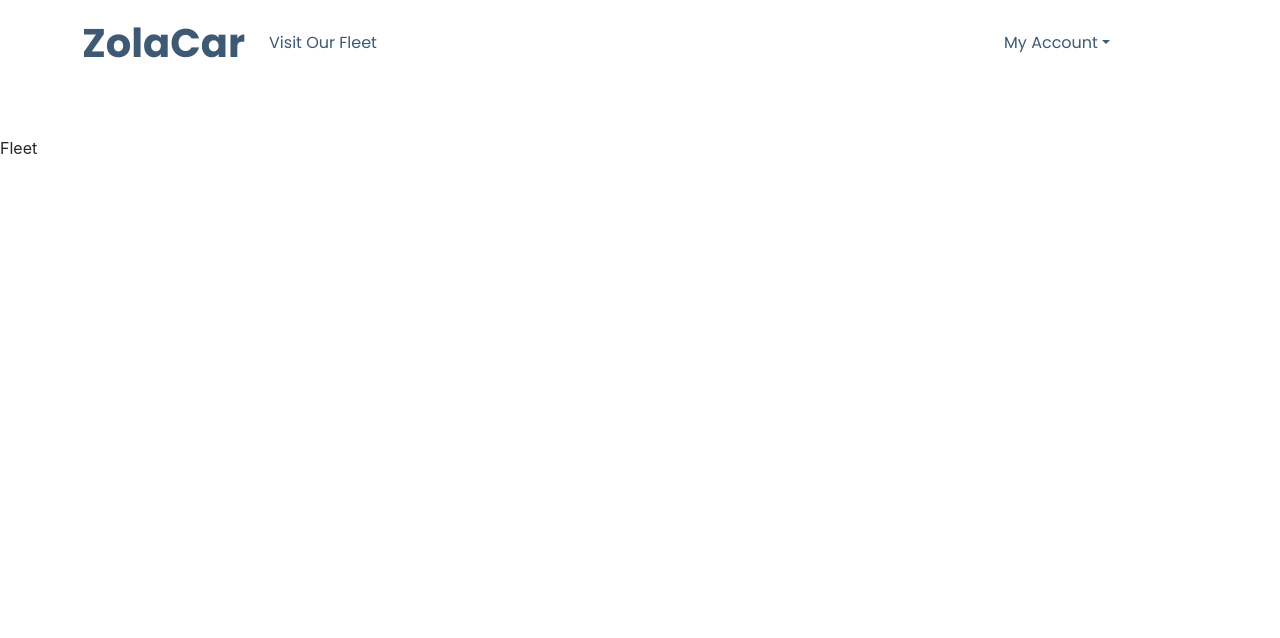
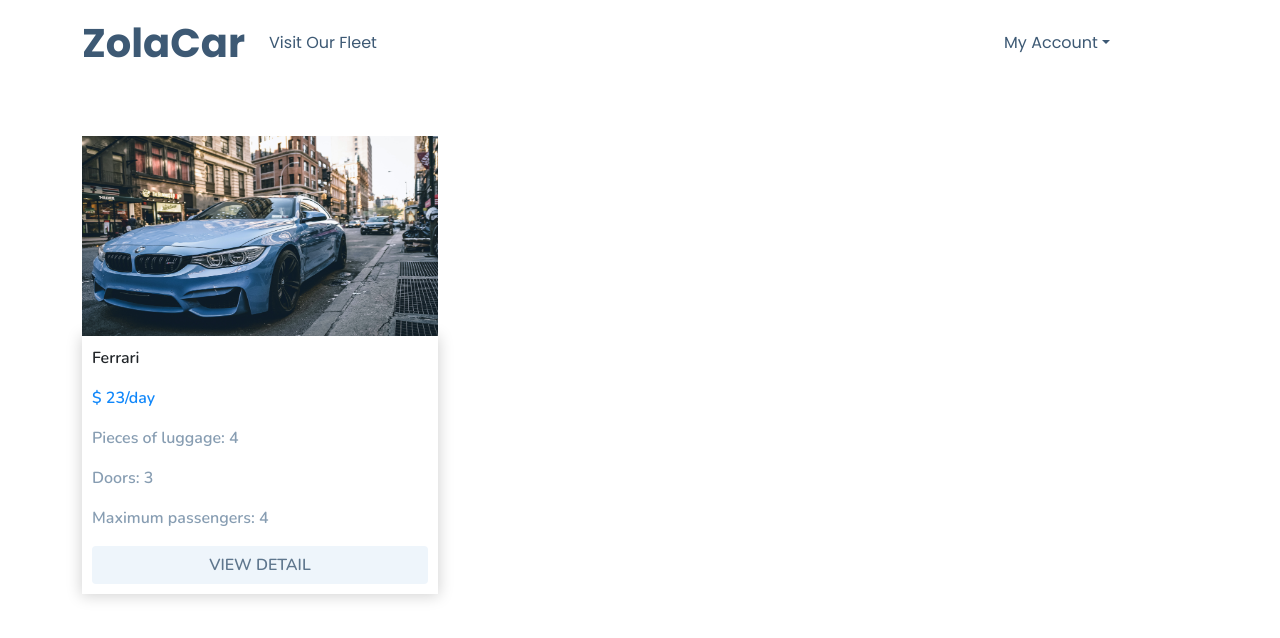
Before and after one commit to Marcos8060/upcar, a React (Create React App) app: page /fleet in a window 1280 px wide. Shown: the top 638 px of the page. Built offline with nearby package versions, Linux system fonts and the light colour scheme.

Commit message:
created the fleet section with static data

```diff
--- a/src/components/Fleet.js
+++ b/src/components/Fleet.js
@@ -1,8 +1,32 @@
 import React from 'react'
+import './css/fleet.css'
+import car from '../images/car1.jpg'
+import { Link } from 'react-router-dom'
+import LocalTaxiIcon from '@material-ui/icons/LocalTaxi';
+import DriveEtaIcon from '@material-ui/icons/DriveEta';
+import AirlineSeatReclineNormalIcon from '@material-ui/icons/AirlineSeatReclineNormal';
 
 function Fleet() {
   return (
-    <div>Fleet</div>
+    <div className='app__fleet'>
+        <div className="container">
+            <div className="row">
+                <div className="col-md-4">
+                    <div>
+                        <img className='img-fluid fleetImg' src={car} alt="" />
+                        <div className="footer">
+                          <p>Ferrari</p>
+                          <p className='price'>$ 23/day</p>
+                          <p className='gray'>Pieces of luggage: 4</p>
+                          <p className='gray'>Doors: 3</p>
+                          <p className='gray'>Maximum passengers: 4</p>
+                          <Link to='/detail' className='btn viewBtn'>View Detail</Link>
+                        </div>
+                    </div>
+                </div>
+            </div>
+        </div>
+    </div>
   )
 }
 
--- /dev/null
+++ b/src/components/css/fleet.css
@@ -0,0 +1,35 @@
+.app__fleet{
+    font-family: Nunito;
+}
+.footer{
+    background: white;
+    box-shadow: 0px 1px 14px 1px lightgray;
+    padding: 10px;
+}
+.viewBtn{
+    background: var(--secondary);
+    color: #5E768D;
+    width: 100%;
+    text-transform: uppercase;
+}
+.viewBtn:hover{
+    background: var(--card);
+    color: white;
+    transition: .8s;
+}
+.fleetIcon{
+    color: #879DB2 !important;
+    margin: 0;
+    font-size: 70px !important;
+}
+.fleetIcon:hover{
+    background: transparent !important;
+    color: #879DB2 !important;
+}
+.fleetImg{
+    height: 200px;
+    width: 100%;
+}
+.gray{
+    color: #879DB2;
+}
```
